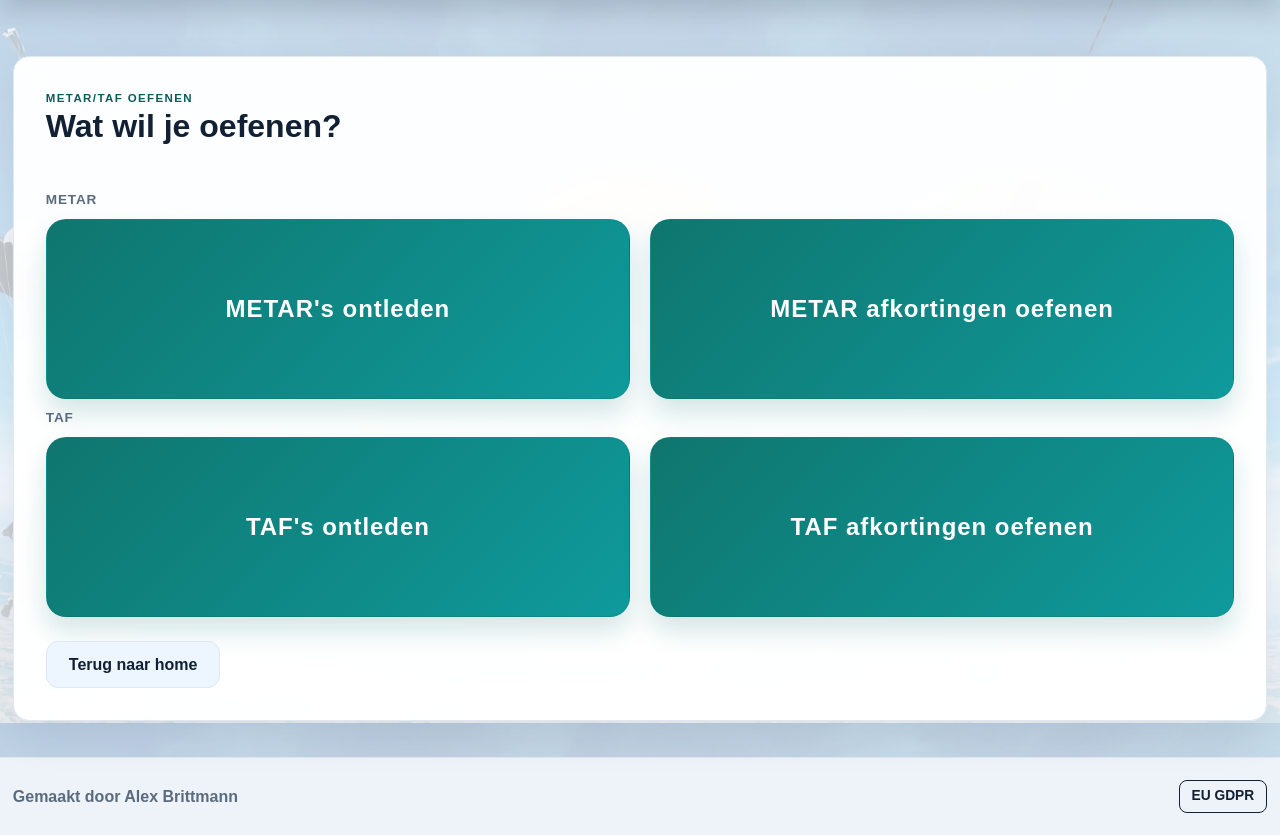
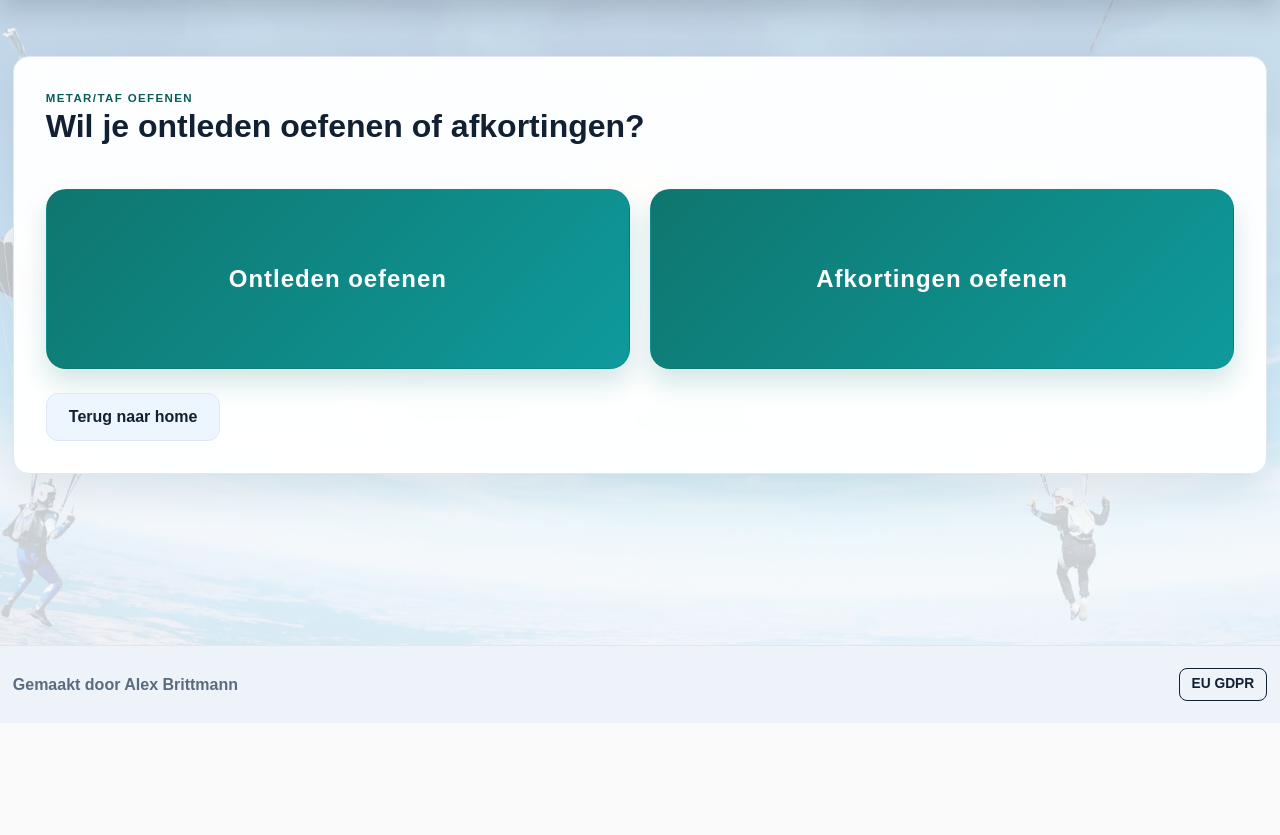
Before and after one commit to Ultimatevirus/skydive-theorie, a Flask app: page /metar in a window 1280 px wide. Shown: the part 77-912 px from the top of the page. After the commit the page ends 800 px from the top, so only its background shows below. Run offline with Flask 3, Linux system fonts and the light colour scheme; some libraries are stand-ins or nearby versions.

Commit message:
Change METAR selection flow

```diff
--- a/app.py
+++ b/app.py
@@ -16,6 +16,7 @@ from werkzeug.middleware.proxy_fix import ProxyFix
 
 from flask import (
     Flask,
+    abort,
     redirect,
     render_template,
     request,
@@ -734,8 +735,16 @@ def metar_refresh_enabled():
 
 @app.route("/metar")
 def metar_choice():
-    """Let the user choose between parsing a METAR and practising abbreviations."""
-    return render_template("metar_choice.html")
+    """Let the user choose between parsing reports and practising abbreviations."""
+    return render_template("metar_choice.html", practice_mode=None)
+
+
+@app.route("/metar/keuze/<practice_mode>")
+def metar_type_choice(practice_mode):
+    """Let the user choose whether to practise METARs or TAFs."""
+    if practice_mode not in {"ontleden", "afkortingen"}:
+        abort(404)
+    return render_template("metar_choice.html", practice_mode=practice_mode)
 
 
 @app.route("/metar/afkortingen", methods=["GET", "POST"])
--- a/templates/metar.html
+++ b/templates/metar.html
@@ -102,6 +102,10 @@
             {% endif %}
         </form>
 
+        <div class="button-row">
+            <a href="{{ url_for('metar_type_choice', practice_mode='ontleden') }}" class="secondary-btn">{{ t('Terug') }}</a>
+        </div>
+
         {% if metar and not result %}
             <div id="confirm-modal" class="modal-backdrop" hidden>
                 <div class="modal-box" role="dialog" aria-modal="true" aria-labelledby="confirm-title">
--- a/templates/metar_abbreviations.html
+++ b/templates/metar_abbreviations.html
@@ -48,7 +48,7 @@
                 </div>
                 <div class="button-row">
                     <a href="{{ url_for('metar_abbreviations') }}" class="primary-btn">{{ t('Nieuwe vragen') }}</a>
-                    <a href="{{ url_for('metar_choice') }}" class="secondary-btn">{{ t('Terug') }}</a>
+                    <a href="{{ url_for('metar_type_choice', practice_mode='afkortingen') }}" class="secondary-btn">{{ t('Terug') }}</a>
                 </div>
             {% else %}
                 <input type="hidden" name="seed" value="{{ seed }}">
@@ -81,7 +81,7 @@
                 </div>
                 <div class="button-row">
                     <button type="submit" name="action" value="check" class="primary-btn">{{ t('Controleer antwoorden') }}</button>
-                    <a href="{{ url_for('metar_choice') }}" class="secondary-btn">{{ t('Terug') }}</a>
+                    <a href="{{ url_for('metar_type_choice', practice_mode='afkortingen') }}" class="secondary-btn">{{ t('Terug') }}</a>
                 </div>
             {% endif %}
         </form>
--- a/templates/metar_choice.html
+++ b/templates/metar_choice.html
@@ -9,36 +9,38 @@
         <div class="page-header">
             <div>
                 <p class="eyebrow">{{ t('METAR/TAF oefenen') }}</p>
-                <h1>{{ t('Wat wil je oefenen?') }}</h1>
+                {% if practice_mode %}
+                    <h1>{{ t("Wil je METAR's of TAF's oefenen?") }}</h1>
+                {% else %}
+                    <h1>{{ t('Wil je ontleden oefenen of afkortingen?') }}</h1>
+                {% endif %}
             </div>
         </div>
 
-        <div class="choice-row">
-            <h2 class="choice-row-title">METAR</h2>
-            <div class="choice-grid" aria-label="{{ t('Kies een METAR-oefenmodus') }}">
-                <a href="{{ url_for('metar_practice') }}" class="choice-card option-card choice-form">
-                    <span class="choice-label">{{ t("METAR's ontleden") }}</span>
+        {% if practice_mode %}
+            <div class="choice-grid" aria-label="{{ t('Kies een berichttype') }}">
+                <a href="{{ url_for('metar_practice') if practice_mode == 'ontleden' else url_for('metar_abbreviations') }}" class="choice-card option-card choice-form">
+                    <span class="choice-label">{{ t("METAR's ontleden") if practice_mode == 'ontleden' else t('METAR afkortingen oefenen') }}</span>
                 </a>
-                <a href="{{ url_for('metar_abbreviations') }}" class="choice-card option-card choice-form">
-                    <span class="choice-label">{{ t('METAR afkortingen oefenen') }}</span>
+                <a href="{{ url_for('taf_practice') if practice_mode == 'ontleden' else url_for('taf_abbreviations') }}" class="choice-card option-card choice-form">
+                    <span class="choice-label">{{ t("TAF's ontleden") if practice_mode == 'ontleden' else t('TAF afkortingen oefenen') }}</span>
                 </a>
             </div>
-        </div>
-
-        <div class="choice-row">
-            <h2 class="choice-row-title">TAF</h2>
-            <div class="choice-grid" aria-label="{{ t('Kies een TAF-oefenmodus') }}">
-                <a href="{{ url_for('taf_practice') }}" class="choice-card option-card choice-form">
-                    <span class="choice-label">{{ t("TAF's ontleden") }}</span>
+            <div class="button-row practice-footer">
+                <a href="{{ url_for('metar_choice') }}" class="secondary-btn">{{ t('Terug') }}</a>
+            </div>
+        {% else %}
+            <div class="choice-grid" aria-label="{{ t('Kies een oefenmodus') }}">
+                <a href="{{ url_for('metar_type_choice', practice_mode='ontleden') }}" class="choice-card option-card choice-form">
+                    <span class="choice-label">{{ t('Ontleden oefenen') }}</span>
                 </a>
-                <a href="{{ url_for('taf_abbreviations') }}" class="choice-card option-card choice-form">
-                    <span class="choice-label">{{ t('TAF afkortingen oefenen') }}</span>
+                <a href="{{ url_for('metar_type_choice', practice_mode='afkortingen') }}" class="choice-card option-card choice-form">
+                    <span class="choice-label">{{ t('Afkortingen oefenen') }}</span>
                 </a>
             </div>
-        </div>
-
-        <div class="button-row practice-footer">
-            <a href="{{ url_for('index') }}" class="secondary-btn">{{ t('Terug naar home') }}</a>
-        </div>
+            <div class="button-row practice-footer">
+                <a href="{{ url_for('index') }}" class="secondary-btn">{{ t('Terug naar home') }}</a>
+            </div>
+        {% endif %}
     </div>
 {% endblock %}
--- a/templates/taf.html
+++ b/templates/taf.html
@@ -108,6 +108,10 @@
             {% endif %}
         </form>
 
+        <div class="button-row">
+            <a href="{{ url_for('metar_type_choice', practice_mode='ontleden') }}" class="secondary-btn">{{ t('Terug') }}</a>
+        </div>
+
         {% if taf and not result %}
             <div id="confirm-modal" class="modal-backdrop" hidden>
                 <div class="modal-box" role="dialog" aria-modal="true" aria-labelledby="confirm-title">
--- a/templates/taf_abbreviations.html
+++ b/templates/taf_abbreviations.html
@@ -48,7 +48,7 @@
                 </div>
                 <div class="button-row">
                     <a href="{{ url_for('taf_abbreviations') }}" class="primary-btn">{{ t('Nieuwe vragen') }}</a>
-                    <a href="{{ url_for('metar_choice') }}" class="secondary-btn">{{ t('Terug') }}</a>
+                    <a href="{{ url_for('metar_type_choice', practice_mode='afkortingen') }}" class="secondary-btn">{{ t('Terug') }}</a>
                 </div>
             {% else %}
                 <input type="hidden" name="seed" value="{{ seed }}">
@@ -81,7 +81,7 @@
                 </div>
                 <div class="button-row">
                     <button type="submit" name="action" value="check" class="primary-btn">{{ t('Controleer antwoorden') }}</button>
-                    <a href="{{ url_for('metar_choice') }}" class="secondary-btn">{{ t('Terug') }}</a>
+                    <a href="{{ url_for('metar_type_choice', practice_mode='afkortingen') }}" class="secondary-btn">{{ t('Terug') }}</a>
                 </div>
             {% endif %}
         </form>
--- a/translations.py
+++ b/translations.py
@@ -121,6 +121,12 @@ TRANSLATIONS = {
         "Externe bronnen": "External resources",
         "METAR oefenen": "Practice METARs",
         "Wat wil je oefenen?": "What do you want to practise?",
+        "Wil je ontleden oefenen of afkortingen?": "Do you want to practise decoding or abbreviations?",
+        "Wil je METAR's of TAF's oefenen?": "Do you want to practise METARs or TAFs?",
+        "Ontleden oefenen": "Practise decoding",
+        "Afkortingen oefenen": "Practise abbreviations",
+        "Kies een oefenmodus": "Choose a practice mode",
+        "Kies een berichttype": "Choose a report type",
         "Kies een METAR-oefenmodus": "Choose a METAR practice mode",
         "METAR's ontleden": "Decode METARs",
         "METAR afkortingen oefenen": "Practice METAR abbreviations",
```
Also changed, not shown: tests/test_app.py (+19 -2 lines), tests/test_metar.py (+2 -2 lines).
